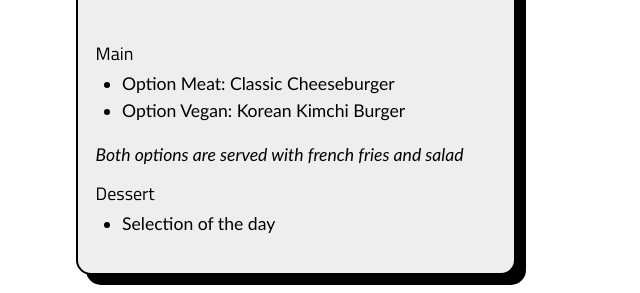
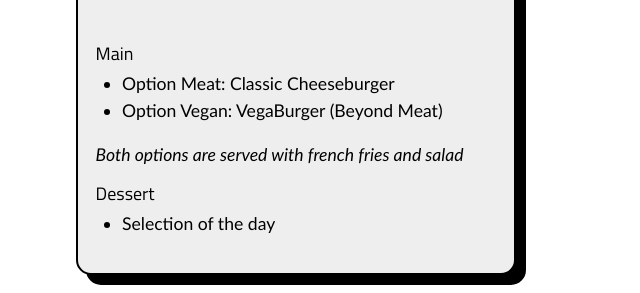
Before and after one commit to dm-17/Owasp-BeNeLux-Days-2024, a Jekyll site: the page built from program/socialevent.md, in a window 1280 px wide and 900 px high, scrolled down 571 px. Shown: the part 160-453 px from the top of the window, without its empty margins (344-984 px from the left). Built offline with Jekyll 4.4.1, drawn with Linux system fonts in a browser that asks for light colours; some web fonts are replaced; our own code applies the rules of GitHub Pages for plain Markdown files.

Commit message:
vegan burger updated

```diff
--- a/program/socialevent.md
+++ b/program/socialevent.md
@@ -13,7 +13,7 @@
     <h2>Main</h2>
     <ul>
     <li>Option Meat: Classic Cheeseburger</li>
-    <li>Option Vegan: Korean Kimchi Burger</li>
+    <li>Option Vegan: VegaBurger (Beyond Meat)</li>
     </ul>
     <p class="note">Both options are served with french fries and salad</p>
     <h2>Dessert</h2>
```
